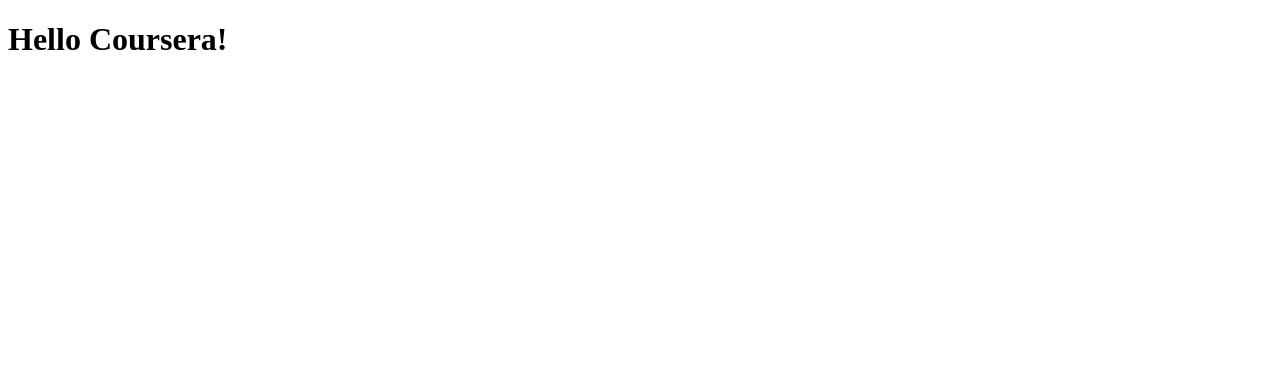
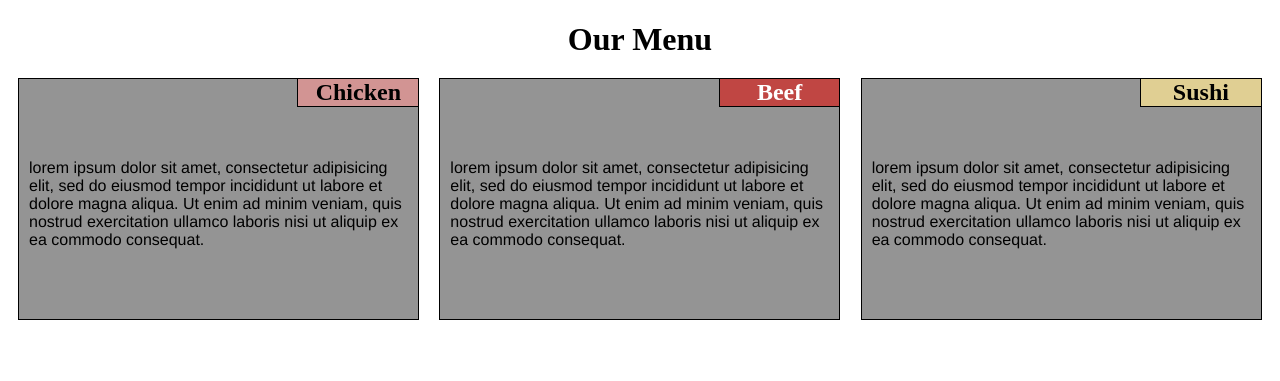
Before and after one commit to jeepeegau/module2-solution, a plain HTML site: page index.html in a window 1280 px wide. Drawn offline with Linux system fonts and the light colour scheme.

Commit message:
Add files via upload

```diff
--- /dev/null
+++ b/css/styles.css
@@ -0,0 +1,94 @@
+<style>
+/********** Base styles **********/
+* {
+  box-sizing: border-box;
+}
+h1 {
+  text-align: center;
+  margin-bottom: 20px;
+}
+
+section {
+  position: relative;
+  height: 300px;
+  float: left;
+ }
+
+h2 {
+  position: absolute;
+  border: 1px solid black;
+  width: 30%;
+  text-align: center;
+  top: -1px;
+  right: -1px;
+  margin-top:unset;
+}
+
+#chicken{
+  background-color:rgb(210,148,147);
+}
+
+#beef{
+  background-color:rgb(192,70,67);
+  color: white;
+}
+
+#sushi{
+  background-color:rgb(224,207,147);
+}
+
+header{
+  position:relative;
+  background-color: rgb(148,148,148);
+  border-left: 1px solid black;
+  border-right: 1px solid black;
+  border-top: 1px solid black;
+  width: 90%;
+  height: 50px;
+  padding: 10px 10px 10px 10px;
+  margin-left: auto;
+  margin-right: auto;
+}
+
+article {
+  background-color: rgb(148,148,148);
+  border-left: 1px solid black;
+  border-right: 1px solid black;
+  border-bottom: 1px solid black;
+  width: 90%;
+  height: 150px;
+  padding: 10px 10px 10px 10px;
+  margin-left: auto;
+  margin-right: auto;
+  font-family: Helvetica;
+}
+
+
+/* Simple Responsive Framework. */
+.row {
+  width: 100%;
+}
+
+/********** DESKTOP **********/
+@media (min-width: 992px) {
+  .col-lg-4 {
+    width: 33.33%;
+  }
+}
+
+/********** TABLET **********/
+@media (min-width: 768px) and (max-width: 991px) {
+  .col-md-6 {
+    width: 50%;
+  }
+  .col-md-12 {
+    width: 100%;
+  }
+}
+/********** MOBILE **********/
+@media (max-width: 767px) {
+  .col-sm-12 {
+    width: 100%;
+  }
+}
+</style>
--- a/index.html
+++ b/index.html
@@ -1,9 +1,29 @@
 <!DOCTYPE html>
 <html>
 <head>
-	<title>Hello Coursera!</title>
+<meta charset="utf-8">
+<title>Responsive Layout</title>
+    <link rel="stylesheet" href="css/styles.css">
+    <style type="text/css"></style>
 </head>
 <body>
-<h1>Hello Coursera! </h1>
+<h1>Our Menu</h1>
+
+<div class="row">
+	<section class="col-lg-4 col-md-6 col-sm-12">
+	<header><h2 id="chicken">Chicken</h2></header>
+	<article>lorem ipsum dolor sit amet, consectetur adipisicing elit, sed do eiusmod tempor incididunt ut labore et dolore magna aliqua. Ut enim ad minim veniam, quis nostrud exercitation ullamco laboris nisi ut aliquip ex ea commodo consequat.</article>
+	</section>
+	<section class="col-lg-4 col-md-6 col-sm-12">
+	<header><h2 id="beef">Beef</h2></header>
+	<article>lorem ipsum dolor sit amet, consectetur adipisicing elit, sed do eiusmod tempor incididunt ut labore et dolore magna aliqua. Ut enim ad minim veniam, quis nostrud exercitation ullamco laboris nisi ut aliquip ex ea commodo consequat.</article>
+	</section>
+	<section class="col-lg-4 col-md-12 col-sm-12">
+	<header><h2 id="sushi">Sushi</h2></header>
+	<article>lorem ipsum dolor sit amet, consectetur adipisicing elit, sed do eiusmod tempor incididunt ut labore et dolore magna aliqua. Ut enim ad minim veniam, quis nostrud exercitation ullamco laboris nisi ut aliquip ex ea commodo consequat.</article></section>
+  </div>
+
+</div>
+
 </body>
 </html>
```
Also changed, not shown: 1 other file.
